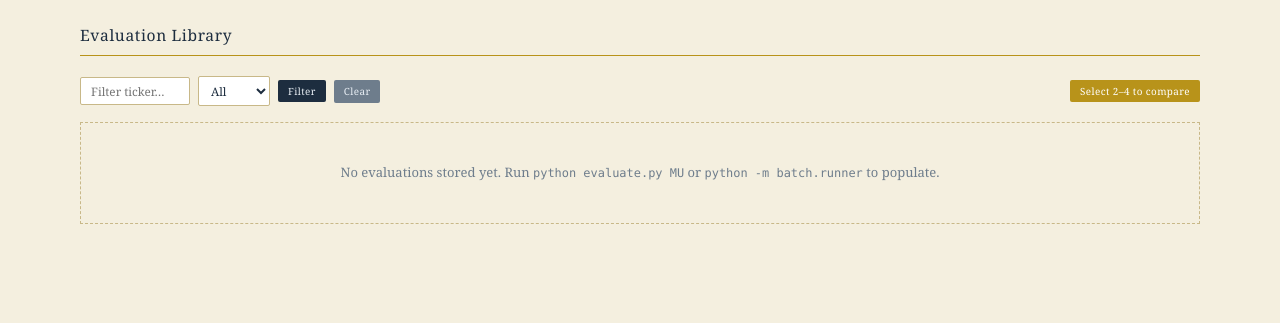
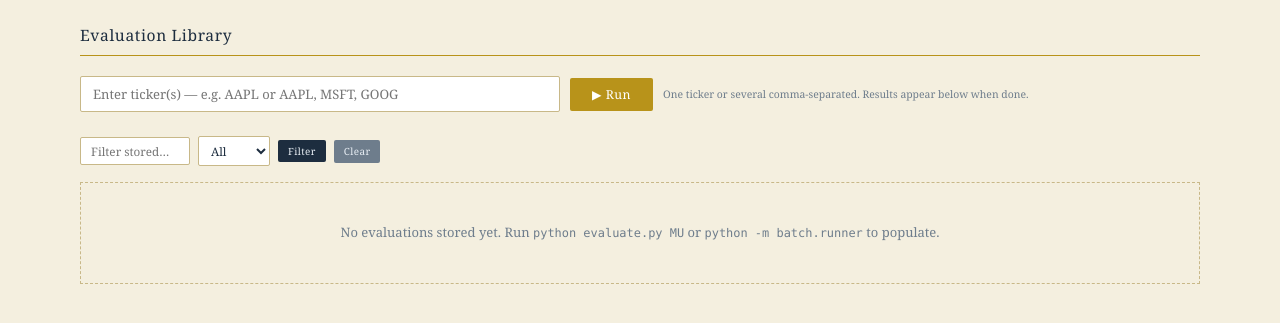
Before and after one commit to vbelfor-stack/caliber, a FastAPI app: page /library in a window 1280 px wide. Shown: the part 42-365 px from the top of the page. Run offline with FastAPI, Linux system fonts and the light colour scheme; data that the repository does not hold is empty.

Commit message:
Add ticker input UI, fix yfinance rate limit, enable synthesis in batch

```diff
--- a/web/app.py
+++ b/web/app.py
@@ -341,13 +341,52 @@ async def batch_run(
         try:
             from batch.runner import run_batch, read_universe
             tickers = read_universe()
-            run_batch(tickers, fixture_mode=False, run_synthesis=False, verbose=False)
+            run_batch(tickers, fixture_mode=False, run_synthesis=True, verbose=False)
         except Exception:
             pass
 
     t = threading.Thread(target=_run, daemon=True)
     t.start()
     return RedirectResponse("/batch?msg=Batch+started+in+background", status_code=303)
+
+
+@app.post("/evaluate")
+async def evaluate_tickers(
+    request: Request,
+    caliber_session: Optional[str] = Cookie(None),
+    tickers: str = Form(...),
+):
+    if not _is_authed(caliber_session):
+        return _redirect_login()
+
+    ticker_list = [t.strip().upper() for t in tickers.replace(",", " ").split() if t.strip()]
+    if not ticker_list:
+        return RedirectResponse("/library?msg=No+tickers+entered", status_code=303)
+
+    eval_ids: list[int] = []
+
+    def _run():
+        try:
+            from batch.runner import run_single_ticker
+            for ticker in ticker_list:
+                result = run_single_ticker(ticker, fixture_mode=False, run_synthesis=True, verbose=False)
+                if result.eval_id:
+                    eval_ids.append(result.eval_id)
+        except Exception:
+            pass
+
+    t = threading.Thread(target=_run, daemon=True)
+    t.start()
+    t.join(timeout=300)  # wait up to 5 min for foreground feedback
+
+    if len(eval_ids) == 1:
+        return RedirectResponse(f"/eval/{eval_ids[0]}", status_code=303)
+    elif len(eval_ids) > 1:
+        ids_str = ",".join(str(i) for i in eval_ids)
+        return RedirectResponse(f"/compare?ids={ids_str}", status_code=303)
+    else:
+        names = "+".join(ticker_list)
+        return RedirectResponse(f"/library?msg=Evaluating+{names}+in+background", status_code=303)
 
 
 # ── Override (save) ───────────────────────────────────────────────────────────
--- a/web/templates/library.html
+++ b/web/templates/library.html
@@ -6,11 +6,19 @@
 
 {% if msg %}<div class="flash">{{ msg }}</div>{% endif %}
 
+{# ── Evaluate input ──────────────────────────────────────────── #}
+<form method="post" action="/evaluate" style="display:flex; gap:10px; align-items:center; margin-bottom:24px; flex-wrap:wrap;">
+  <input type="text" name="tickers" placeholder="Enter ticker(s) — e.g. AAPL or AAPL, MSFT, GOOG"
+         style="flex:1; min-width:240px; max-width:480px; font-size:1rem; padding:8px 12px;">
+  <button type="submit" class="btn btn-brass" style="padding:8px 22px; font-size:0.95rem;">▶ Run</button>
+  <span class="txt-muted" style="font-size:0.8rem;">One ticker or several comma-separated. Results appear below when done.</span>
+</form>
+
 {# Filter bar #}
 <div style="display:flex; gap:10px; align-items:center; margin-bottom:16px; flex-wrap:wrap;">
   <form method="get" action="/library" style="display:flex; gap:8px; align-items:center;">
     <input type="text" name="ticker" value="{{ filter_ticker }}"
-           placeholder="Filter ticker…" style="width:110px;">
+           placeholder="Filter stored…" style="width:110px;">
     <select name="status" style="padding:5px 8px;">
       <option value="" {% if not filter_status %}selected{% endif %}>All</option>
       <option value="ok" {% if filter_status == 'ok' %}selected{% endif %}>OK</option>
@@ -19,9 +27,6 @@
     <button type="submit" class="btn btn-sm">Filter</button>
     <a href="/library" class="btn btn-sm" style="background:var(--muted);">Clear</a>
   </form>
-  <div style="margin-left:auto; display:flex; gap:8px;">
-    <button id="compare-btn" class="btn btn-brass btn-sm" onclick="goCompare()" disabled>Select 2–4 to compare</button>
-  </div>
 </div>
 
 {% if evals %}
```
Also changed, not shown: adapters/yfinance_adapter.py (+27 -6 lines).
